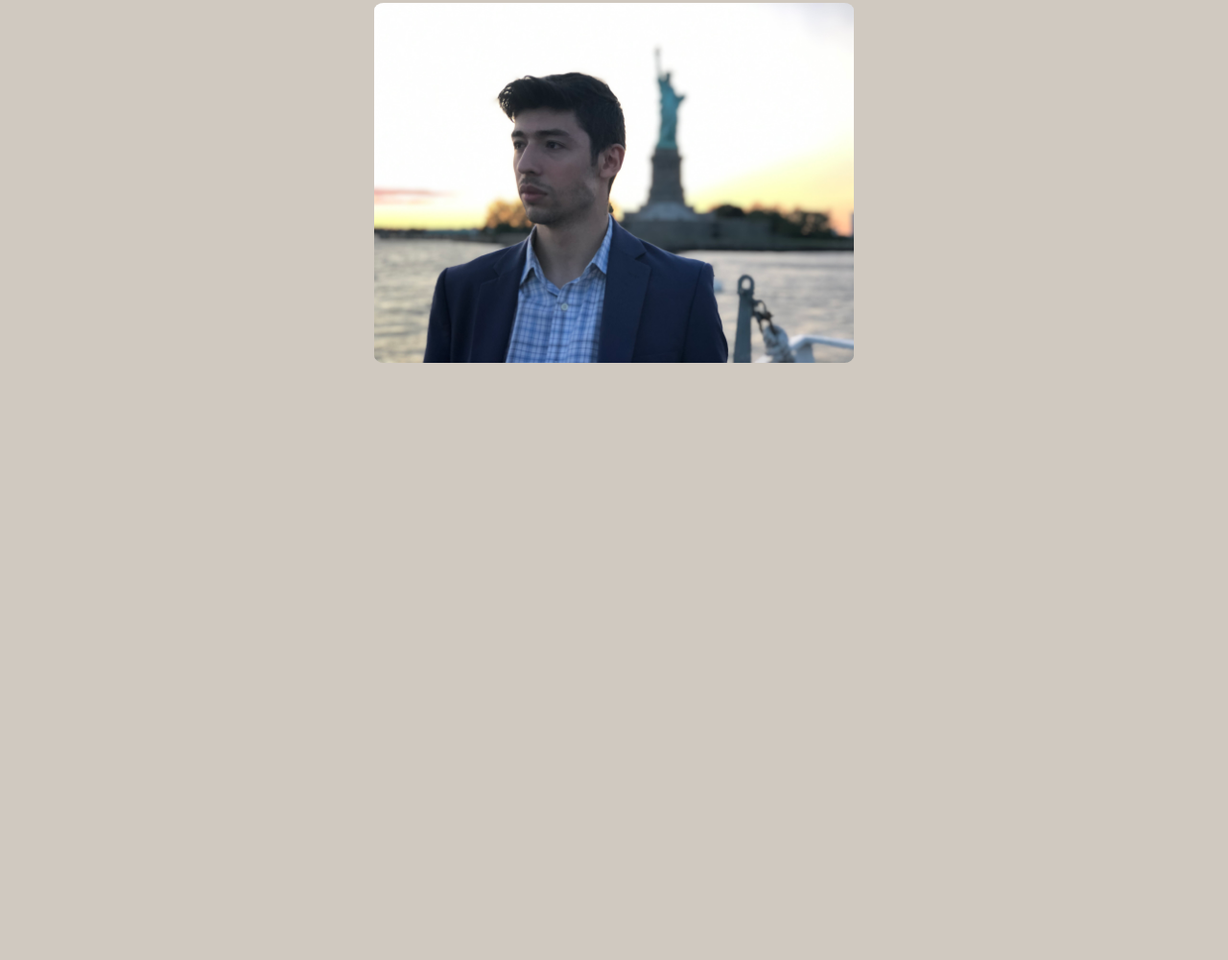
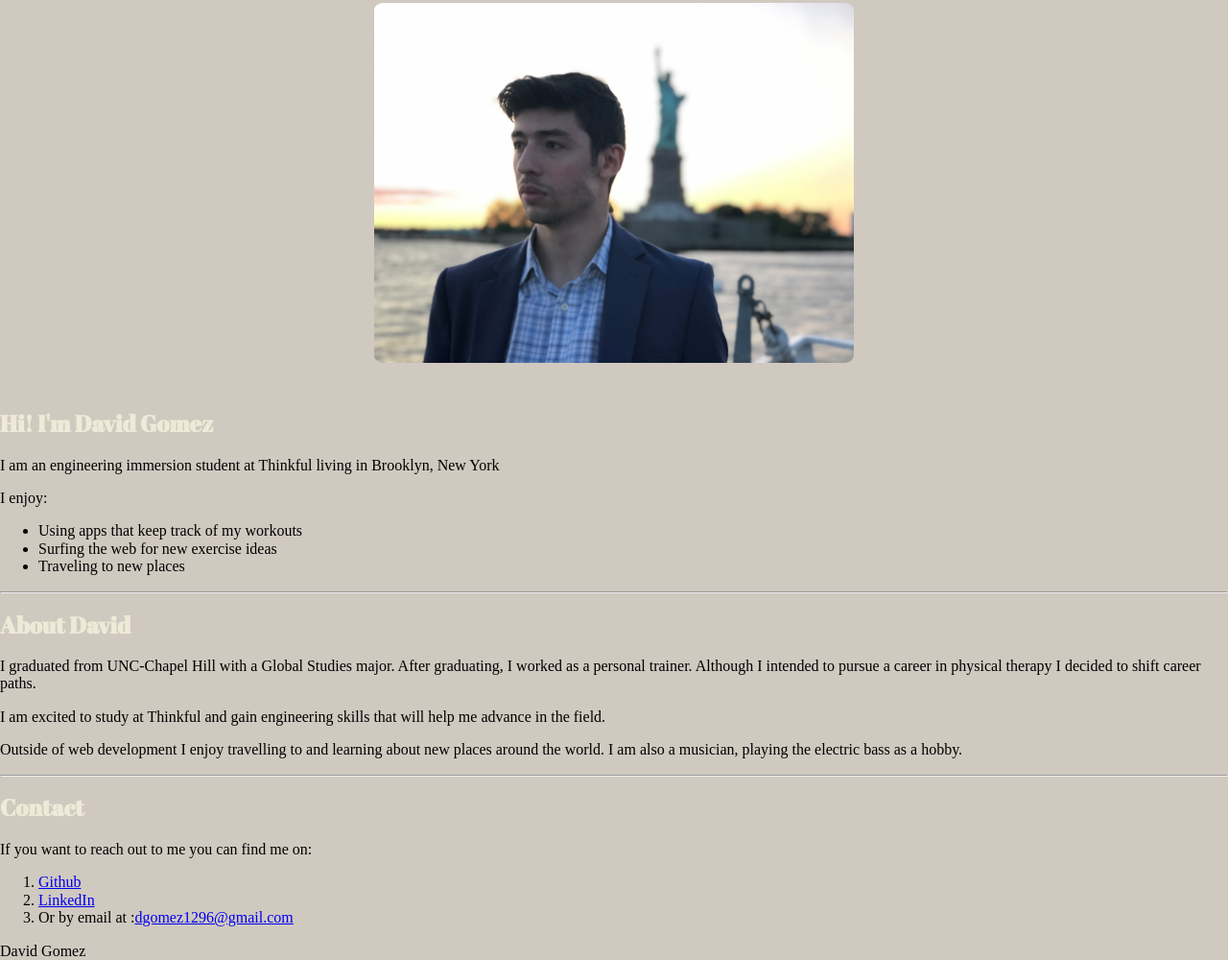
Before and after one commit to dgomez1224/portfolio-project, a plain HTML site: page index.html in a window 1280 px wide. Shown: the part 243-1243 px from the top of the page at 96% size. Before the commit the page ends 800 px from the top, so only its background shows below. Drawn offline with nearby package versions, Linux system fonts and the light colour scheme.

Commit message:
Update index.html

```diff
--- a/index.html
+++ b/index.html
@@ -18,6 +18,37 @@
 
  <main>
    <div>
-   <img src = "images/ProfilePic.JPG" class= imageRound width = 500px alt= "Profile Picture">
-     </div>
+   <img src = "Images/ProfilePic.JPG" class= imageRound width = 500px >
+   </div>
+   <div>
+   <h2> Hi! I'm David Gomez </h2>
+     <p>I am an engineering immersion student at Thinkful living in Brooklyn, New York</p>
+     <p>I enjoy:</p>
+     <ul>
+       <li>Using apps that keep track of my workouts</li>
+       <li>Surfing the web for new exercise ideas</li>
+       <li>Traveling to new places </li>
+     </ul>
+  </div>
+   <hr>
+   <div>
+     <h2> About David</h2>
+     <p>I graduated from UNC-Chapel Hill with a Global Studies major. After graduating, I worked as a personal trainer. Although I intended to pursue a career in physical therapy I decided to shift career paths.</p>
+     <p>I am excited to study at Thinkful and gain engineering skills that will help me advance in the field.</p>
+     <p>Outside of web development I enjoy travelling to and learning about new places around the world. I am also a musician, playing the electric bass as a hobby.  </p>
+   </div>
+   <hr>
+   <div>
+     <h2> Contact</h2>
+     <p>If you want to reach out to me you can find me on:</p>
+     <ol>
+       <li><a href= "http://www.github.com/dgomez1224"> Github </a></li>
+       <li><a href = "https://www.linkedin.com/in/david-gomez-964910232/">LinkedIn </a></li>
+       <li>Or by email at :<a href = "mailto:dgomez1296@gmail.com?subject=Hello!">dgomez1296@gmail.com</a></li>
+     </ol>
+   </div>
  </main>
+
+ <footer>
+   David Gomez
+ </footer>
```
